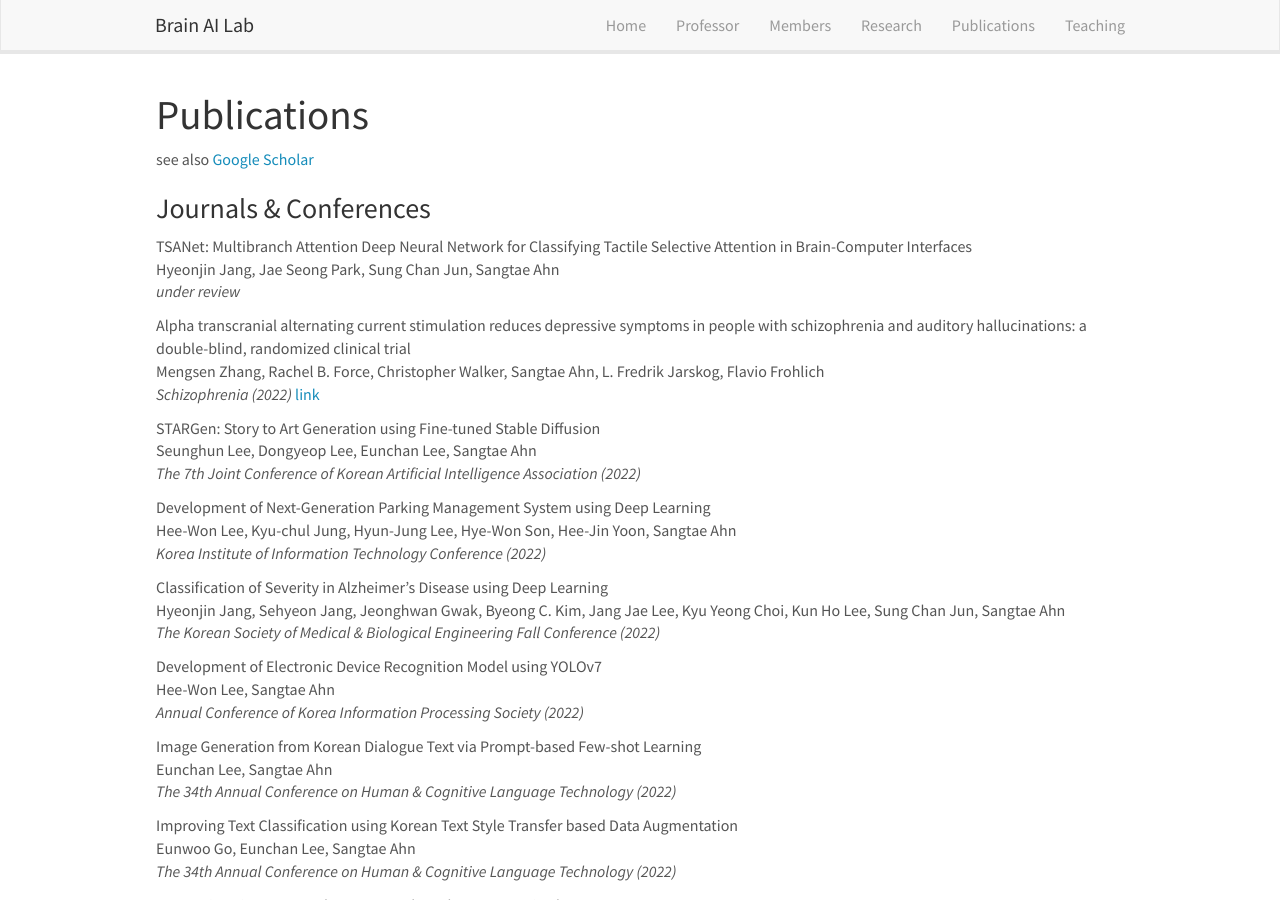
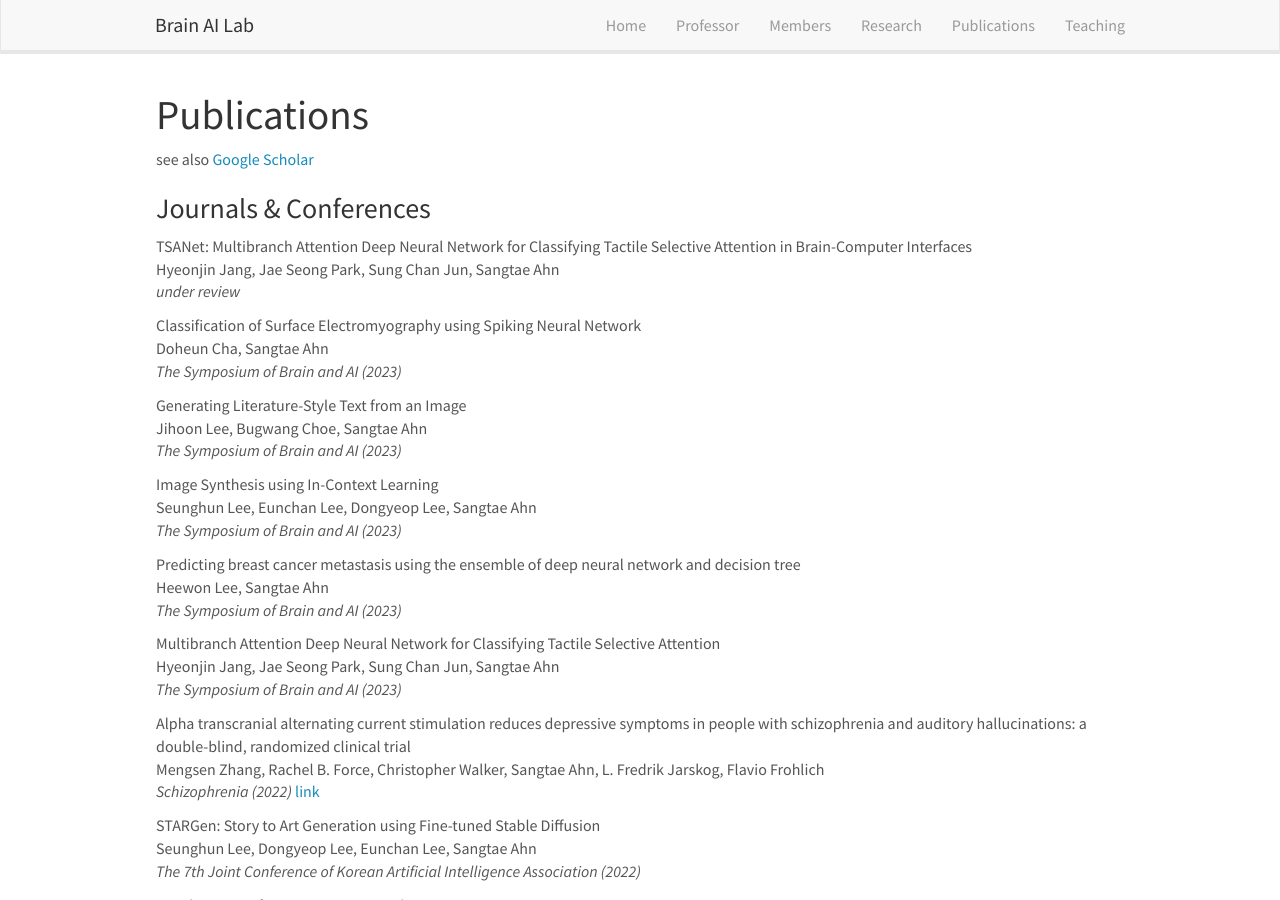
Before and after one commit to KNU-BrainAI/knu-brainai.github.io, a Jekyll site: the page built from _pages/publications.md, in a window 1280 px wide and 900 px high. Built offline with Jekyll 4.4.1, drawn with Linux system fonts in a browser that asks for light colours; nearby versions of some CDN libraries.

Commit message:
Update publist.yml

```diff
--- a/_data/publist.yml
+++ b/_data/publist.yml
@@ -1,6 +1,26 @@
 - title: "TSANet: Multibranch Attention Deep Neural Network for Classifying Tactile Selective Attention in Brain-Computer Interfaces"
   authors: Hyeonjin Jang, Jae Seong Park, Sung Chan Jun, Sangtae Ahn
   journal: under review
+
+- title: "Classification of Surface Electromyography using Spiking Neural Network"
+  authors: Doheun Cha, Sangtae Ahn
+  journal: The Symposium of Brain and AI (2023)
+
+- title: "Generating Literature-Style Text from an Image"
+  authors: Jihoon Lee, Bugwang Choe, Sangtae Ahn
+  journal: The Symposium of Brain and AI (2023)
+
+- title: "Image Synthesis using In-Context Learning"
+  authors: Seunghun Lee, Eunchan Lee, Dongyeop Lee, Sangtae Ahn
+  journal: The Symposium of Brain and AI (2023)
+
+- title: "Predicting breast cancer metastasis using the ensemble of deep neural network and decision tree"
+  authors: Heewon Lee, Sangtae Ahn
+  journal: The Symposium of Brain and AI (2023)
+
+- title: "Multibranch Attention Deep Neural Network for Classifying Tactile Selective Attention "
+  authors: Hyeonjin Jang, Jae Seong Park, Sung Chan Jun, Sangtae Ahn
+  journal: The Symposium of Brain and AI (2023)
 
 - title: "Alpha transcranial alternating current stimulation reduces depressive symptoms in people with schizophrenia and auditory hallucinations: a double-blind, randomized clinical trial"
   authors: Mengsen Zhang, Rachel B. Force, Christopher Walker, Sangtae Ahn, L. Fredrik Jarskog, Flavio Frohlich
```
